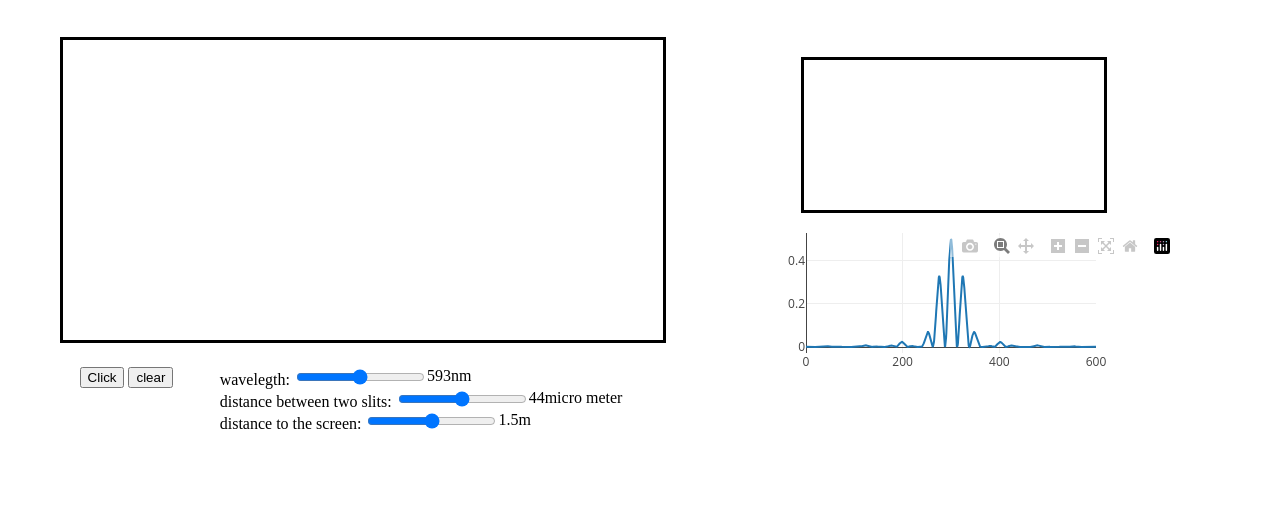
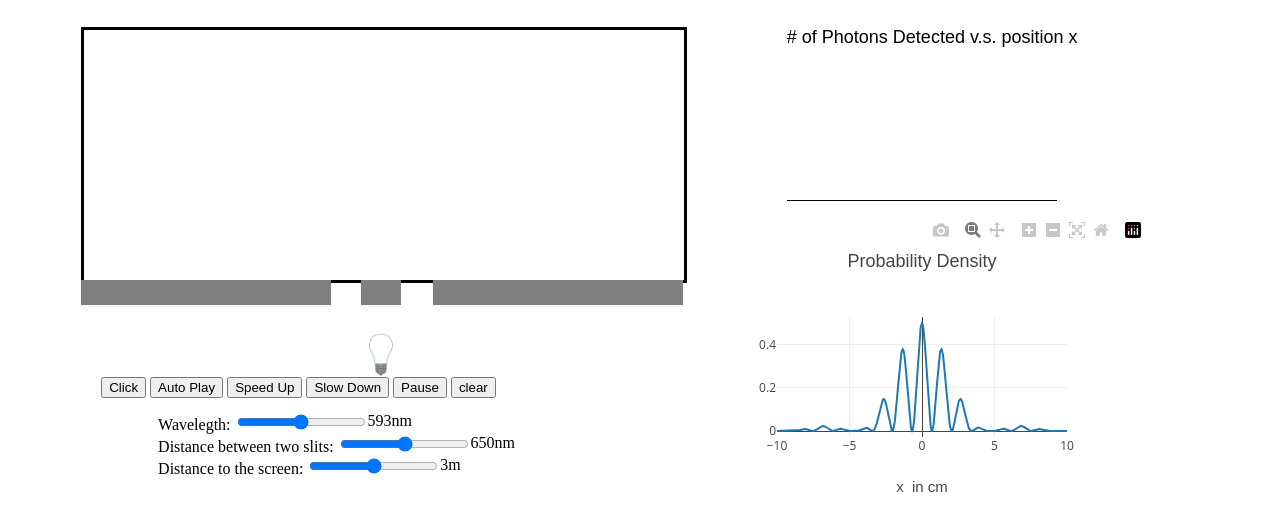
Before and after one commit to chitose-maruko/Physics-Interactive-Figures, a plain HTML site: page j-term 2021/chitose/single_photon_interference/dualityWithHistogram/duality_with_histogram.html in a window 1280 px wide. Shown: the part 60-590 px from the top of the page. Drawn offline with nearby package versions, Linux system fonts and the light colour scheme; some packages are replaced by stand-ins of ours.

Commit message:
bunch of modifications

```diff
--- a/j-term 2021/chitose/single_photon_interference/dualityWithHistogram/dualityWithHistogram.css
+++ b/j-term 2021/chitose/single_photon_interference/dualityWithHistogram/dualityWithHistogram.css
@@ -1,52 +1,53 @@
 #probDensityPlot{
 	width:450px;
-	height:200px;
+	height:300px;
 	float: left;
 }
 
 #plotContainer{
 	width:450px;
 	height: 400px;
-	margin: 40px;
 	float:left;
 }
 
 #histogramContainer{
-	border: solid;
-	height: 150px;
+	height: 200px;
 	width: 300px;
 	float: left;
 	margin-left: 75px;
-	margin-bottom: 20px;
+	margin-bottom: 0px;
 
 }
 
 #screen{
 	border: solid;
+	height:250px;
+	width: 600px;
 }
 
 #buttonContainer{
 	position:absolute;
 	margin: 20px;
+	top:340px;
 }
 
 #screenContainer{
 	float:left;
-	margin: 20px;
-	height:380px;
+	margin: 10px;
+	height:470px;
 }
 
 #container{
-	width: 95%;
+	width: 90%;
 	position:relative;
 	margin: auto;
 }
 
 #sliders{
 	position:absolute;
-	top:350px;
-	margin: auto;
-	left:15%;
+	top:365px;
+	margin: 30px;
+	left:5%;
 
 }
 
@@ -60,3 +61,67 @@ h1{
 .slider{
 	float: left;
 }
+
+#graphTitle{
+	width:100%;
+	text-align: center;
+	font-size: 18px;
+	font-family: Arial;
+	margin: 10px;
+}
+
+.bulb{
+	width:40px;
+	position:absolute;
+	bottom: 0px;
+}
+
+#slit{
+	width:600px;
+	height:30px;
+	position: absolute;
+	top: 263px;
+}
+
+#wallLeft{
+	width:250px;
+	height:25px;
+	background: gray;
+	float: left;
+	margin-right: 10px;
+	position: absolute;
+	left:0px;
+
+}
+#wallRight{
+	width:250px;
+	height:25px;
+	background: gray;
+	float: left;
+	margin-left: 10px;
+	position: absolute;
+	right: -2px;
+}
+#wallMiddle{
+	width:40px;
+	height:25px;
+	background: gray;
+	float: left;
+	margin-right: 10px;
+	margin-left: 10px;
+	position: absolute;
+	left:270px;
+
+}
+
+.h1{
+	margin:10px;
+}
+
+#bulbContainer{
+	position: absolute;
+	left:290px;
+	width:50px;
+	height:60px;
+	top: 300px;
+}
--- a/j-term 2021/chitose/single_photon_interference/dualityWithHistogram/dualityWithHistogram.js
+++ b/j-term 2021/chitose/single_photon_interference/dualityWithHistogram/dualityWithHistogram.js
@@ -1,3 +1,6 @@
+var initialInterval=400; //initial interval for auto play
+var numBinsForHistogram=100; // number of bins for histogram
+
 var screen = document.getElementById('screen');
 var histogram = document.getElementById('histogram');
 var probDensPlot = document.getElementById('probDensityPlot');
@@ -5,6 +8,12 @@ var bwSlit = document.getElementById('bwSlit');
 var lambda = document.getElementById('wavelength');
 var distWall=document.getElementById('distWall');
 var clear = document.getElementById('clear');
+var bulbOn = document.getElementById('bulbOn');
+bulbOn.style.display ="none";
+var bulbOff = document.getElementById('bulbOff');
+var wallMid = document.getElementById('wallMiddle');
+var wallRight = document.getElementById('wallRight');
+var wallLeft = document.getElementById('wallLeft');
 
 var ctxHistogram = histogram.getContext('2d');
 var ctxScreen = screen.getContext('2d');
@@ -17,9 +26,41 @@ var probDensity = {funcMath: function(x){return (setUp.probDensity(x))/2;}};
 let plt = new Plot("probDensityPlot", probDensity);
 plt.plot();//plot the probability density function.
 
-let hist = new Histogram(data,100,'histogram');
+let hist = new Histogram(data,numBinsForHistogram,'histogram');
 printNums();
+hist.drawHist();
+var particleCounter =0;
 
+var play;
+var interval = initialInterval;
+
+
+function playAuto(){
+	play = setInterval(shootAuto,interval);
+	blinking = setInterval(blink,500);
+
+}
+
+function faster(){
+	if (interval >5) {
+	interval = Math.floor(interval/2);
+		clearInterval(play);
+	play=setInterval(shootAuto,interval);
+}
+}
+
+function slower(){
+	if (interval <400) {
+	interval = Math.floor(interval*2);
+	clearInterval(play);
+	play=setInterval(shootAuto,interval);
+}
+}
+
+function shootAuto(){
+	if (particleCounter<10000) {
+		shoot(1);
+	}}
 
 function shoot(num){
 	// takes number of photons to be shot
@@ -36,16 +77,23 @@ function shoot(num){
 		ctxScreen.fillRect(setX[i],setY[i],1,1);
 }}
 
+function stop(){
+	clearInterval(play);
+	clearInterval(blinking);
+}
+
 function printNums(){
 		document.getElementById("waveReading").innerHTML = Math.floor(setUp.wavelength*10**(9)) + "nm";
-		document.getElementById("slitsReading").innerHTML = Math.floor(setUp.slitApart*10**(6) )+ "micro meter";
+		document.getElementById("slitsReading").innerHTML = Math.floor(setUp.slitApart*10**(9) )+ "nm";
 		document.getElementById("wallReading").innerHTML = setUp.distWall + "m";
 	}
 
 clear.onclick=function(){
 	ctxScreen.clearRect(0,0,600,300);
-	ctxHistogram.clearRect(0,0,300,150);
 	hist.data=[];
+	interval=initialInterval;
+	hist.drawHist();
+
 }
 
 
@@ -53,10 +101,14 @@ bwSlit.oninput=function(){
 	hist.data=[];
 	ctxHistogram.clearRect(0,0,300,150);
 	ctxScreen.clearRect(0,0,600,300);
-	setUp.slitApart = parseFloat(bwSlit.value)*10**(-6);
+	setUp.slitApart = parseFloat(bwSlit.value)*10**(-8);
 	probDensity = {funcMath: function(x){return (setUp.probDensity(x))/2;}};
 	plt.func = probDensity;
 	plt.plot();
+	wallMid.style.width = parseFloat(bwSlit.value)/65*40 +"px";
+	wallLeft.style.width = 250 + (40 -parseFloat(bwSlit.value)/65*40)/2 +"px";
+	wallRight.style.width = 250 + (40 -parseFloat(bwSlit.value)/65*40)/2 +"px";
+	wallMid.style.left = 290 -parseFloat(bwSlit.value)/65*40/2 +"px";
 	printNums();
 
 	};
@@ -83,3 +135,15 @@ plt.func = probDensity;
 plt.plot();
 printNums();
 };
+
+function blink(){
+	bulbOff.style.display="none";
+	bulbOn.style.display ="block";
+	var back = setTimeout(off,300);
+
+	function off(){
+		bulbOn.style.display ="none";
+		bulbOff.style.display="block";
+		console.log("off");
+	}
+}
--- a/j-term 2021/chitose/single_photon_interference/dualityWithHistogram/duality_with_histogram.html
+++ b/j-term 2021/chitose/single_photon_interference/dualityWithHistogram/duality_with_histogram.html
@@ -4,7 +4,9 @@
 	<title>Wave-Particle Duality with histogram</title>
 	<link rel="stylesheet" href="dualityWithHistogram.css">
 	<script src="pseudoRandomGenerator.js"></script>
-	<script src="plotly.js"></script>
+<script type="text/javascript" async
+  src="https://cdnjs.cloudflare.com/ajax/libs/mathjax/2.7.7/latest.js?config=TeX-MML-AM_CHTML">
+</script>	<script src="plotly.js"></script>
 	<script src="withLib.js"></script>
 
 
@@ -14,22 +16,36 @@
 <div id = "container">
 	<div id="screenContainer">
 		<canvas id = "screen" width="600" height="300">your browser does not support canvas</canvas>
+		<div id ="slit">
+		<div id ="wallLeft"></div>
+		<div id ="wallMiddle"></div>
+		<div id="wallRight"></div>
+	</div>
+	<div id="bulbContainer">
+		<img class="bulb" id="bulbOn" src ="bulbOn.png">
+		<img class="bulb" id="bulbOff" src ="bulbOff.png">
+	</div>
 		<div id="buttonContainer">
+
 			<button onclick="shoot(500)">Click</button>
+			<button onclick="playAuto()">Auto Play</button>
+			<button onclick="faster()">Speed Up</button>
+			<button onclick="slower()">Slow Down</button>
+			<button onclick="stop()">Pause</button>
 			<button id="clear">clear</button>
 	</div>
 <div id="sliders">
 <div>
-	<div class="slider">wavelegth: <input  type = "range" min = "400" max = "700" id = "wavelength"> </div>
+	<div class="slider">Wavelegth: <input  type = "range" min = "400" max = "700" id = "wavelength"> </div>
 	<div class="reading" id="waveReading"></div>
 </div>
 
 <div>
-<div class="slider">distance between two slits: <input  type = "range" min = "20" max = "70" id = "bwSlit"> </div>
+<div class="slider">Distance between two slits: <input  type = "range" min = "40" max = "99" id = "bwSlit"> </div>
 <div class="reading" id="slitsReading"></div>
 </div>
 <div>
-<div class="slider">distance to the screen: <input  type = "range" min = "100" max = "200" id = "distWall"> </div>
+<div class="slider">Distance to the screen: <input  type = "range" min = "200" max = "400" id = "distWall"> </div>
 </div>
 
 <div class="reading" id="wallReading"></div>
@@ -37,10 +53,11 @@
 </div>
 	<div id="plotContainer">
 		<div id="histogramContainer">
+			<div id="graphTitle"># of Photons Detected v.s. position x</div>
 	<canvas id="histogram" width="300" height="150">your browser does not upport canvas</canvas>
 
  </div>
-		<div id="probDensityPlot" width="300"></div>
+		<div id="probDensityPlot" ></div>
 
 </div>
 
--- a/j-term 2021/chitose/single_photon_interference/dualityWithHistogram/pseudoRandomGenerator.js
+++ b/j-term 2021/chitose/single_photon_interference/dualityWithHistogram/pseudoRandomGenerator.js
@@ -42,7 +42,7 @@ function doubleSlitGenerator(numPoints,width){
 	while(counter <numPoints){
 		xpos = Math.random()*width;
 		ypos = Math.random();
-		if(ypos < doubleSlit(xpos,width)){
+		if(ypos < (doubleSlit(xpos,width))**2){
 			positionsX.push(xpos);
 			counter +=1;
 		}
@@ -54,8 +54,8 @@ function doubleSlitGenerator(numPoints,width){
 class DoubleSlit{
 	constructor(canvasWidth){
 		this.wavelength = 593*10**(-9); //default wavelength in cm
-		this.slitApart = 45*10**(-6);// distance between slits in cm
-		this.distWall = 1.5; //distance to the wall in meter
+		this.slitApart = 65*10**(-8);// distance between slits in cm
+		this.distWall = 3; //distance to the wall in meter
 		this.canvasWidth = canvasWidth;
 	}
 	probDensity(x){
@@ -80,6 +80,7 @@ class DoubleSlit{
 			xpos = Math.random()*this.canvasWidth;
 			ypos = Math.random();
 			if(ypos < this.probDensity(xpos)){
+
 				positionsX.push(xpos);
 				counter +=1;
 			}
--- a/j-term 2021/chitose/single_photon_interference/dualityWithHistogram/withLib.js
+++ b/j-term 2021/chitose/single_photon_interference/dualityWithHistogram/withLib.js
@@ -6,7 +6,7 @@ function createList(plotRange,pointsNum,mathFunc){
 	var ylist =[];
 	var x = plotRange.xmin;
 	for (var i = 0; i < pointsNum+1; i++) {
-		xlist.push(x);
+		xlist.push((x/30-10));
 		ylist.push(mathFunc.funcMath(x));
 		x += incr;
 		};
@@ -20,9 +20,35 @@ class Plot{
 		this.pltDomain = {xmin: 0,xmax:600}; //default plot domain
 		this.dataPoints = 1000; //default number of data points for the plot
 		this.myDiv = document.getElementById(id);
+		this.layout={
+					  title: {
+					    text:'Probability Density',
+					    font: {
+					      family: 'Arial',
+					      size: 18
+					    }
+					  },
+					  xaxis: {
+					    title: {
+					      text: 'x  in cm',
+					      font: {
+					        family: 'Arial',
+					        size: 15,
+					      }
+					    },
+					  },
+					  yaxis: {
+					    title: {
+					      text: '$$|\\Psi_{(x)}|^2$$',
+					      font: {
+					        family: 'Arial',
+					        size: 15,
+					      }
+					    }
+					  }
+					};
 	}
 	plot(){var coords = [createList(this.pltDomain,this.dataPoints,this.func)];
-		Plotly.newPlot( this.myDiv, coords, {
-	margin: { t: 0 } } );
+		Plotly.newPlot( this.myDiv, coords,this.layout);
 	}
 }
```
Also changed, not shown: j-term 2021/chitose/single_photon_interference/dualityWithHistogram/bulbOff.png (added), j-term 2021/chitose/single_photon_interference/dualityWithHistogram/bulbOn.png (added). Lines whose indentation alone changed are shown as unchanged.
